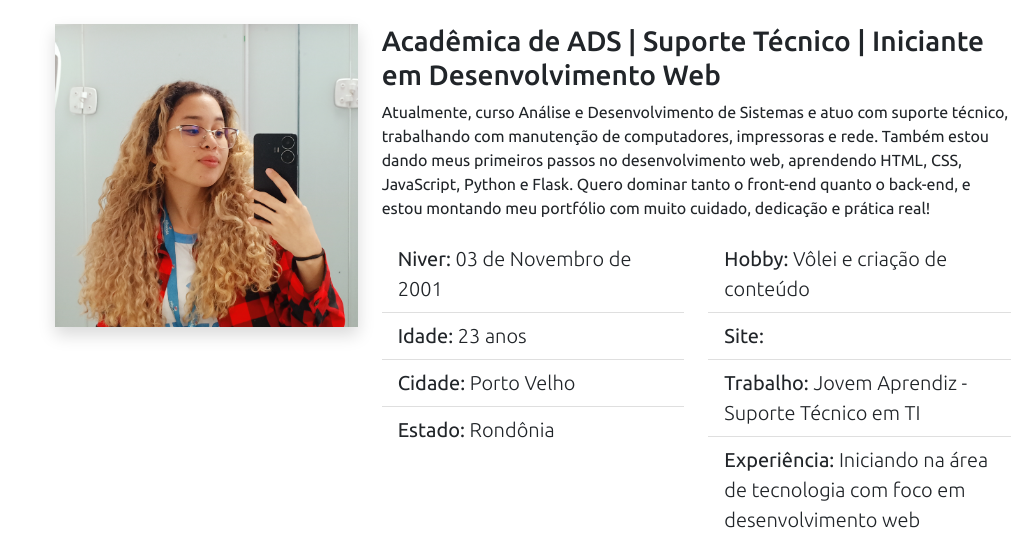
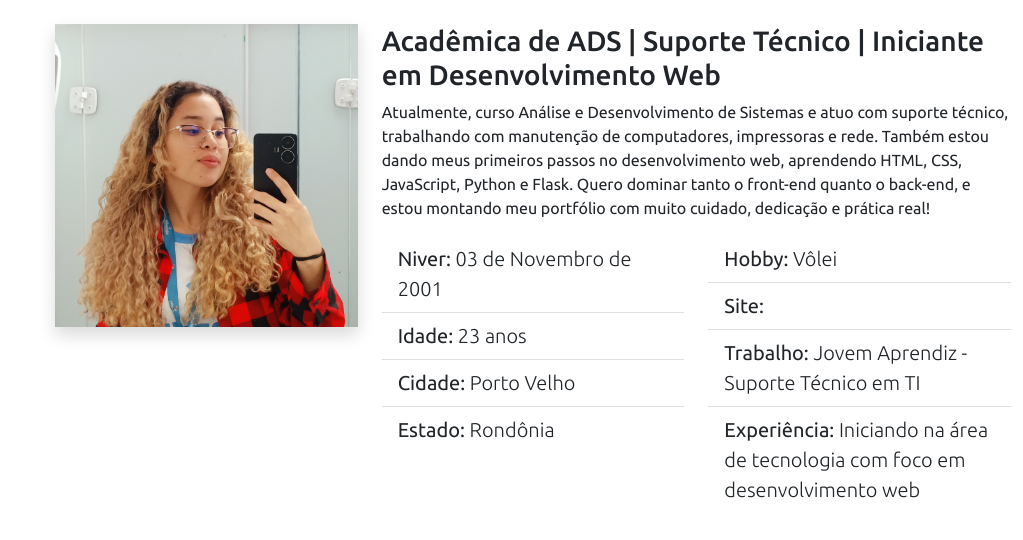
Before and after one commit to anabeatrizdev/Portfolio_responsivo, a Flask app: page / in a window 1280 px wide. Shown: the part 1094-1634 px from the top of the page, without its empty margins (257-1280 px from the left). Run offline with Flask 3, Linux system fonts and the light colour scheme; some libraries are stand-ins or nearby versions.

Commit message:
Atualizado hobby para apenas Vôlei

```diff
--- a/templates/index.html
+++ b/templates/index.html
@@ -134,7 +134,7 @@
                         </div>
                         <div class="col-md-6">
                             <ul class="list-group list-group-flush fs-5">
-                                <li class="list-group-item">Hobby: <span class="fw-lighter">Vôlei e criação de conteúdo</span></li>
+                                <li class="list-group-item">Hobby: <span class="fw-lighter">Vôlei</span></li>
                                 <li class="list-group-item">Site: <a href="" target="_blank"
                                         class="fw-lighter text-decoration-none link-dark"></a></li>
                                 <li class="list-group-item">Trabalho: <a href=""
```
